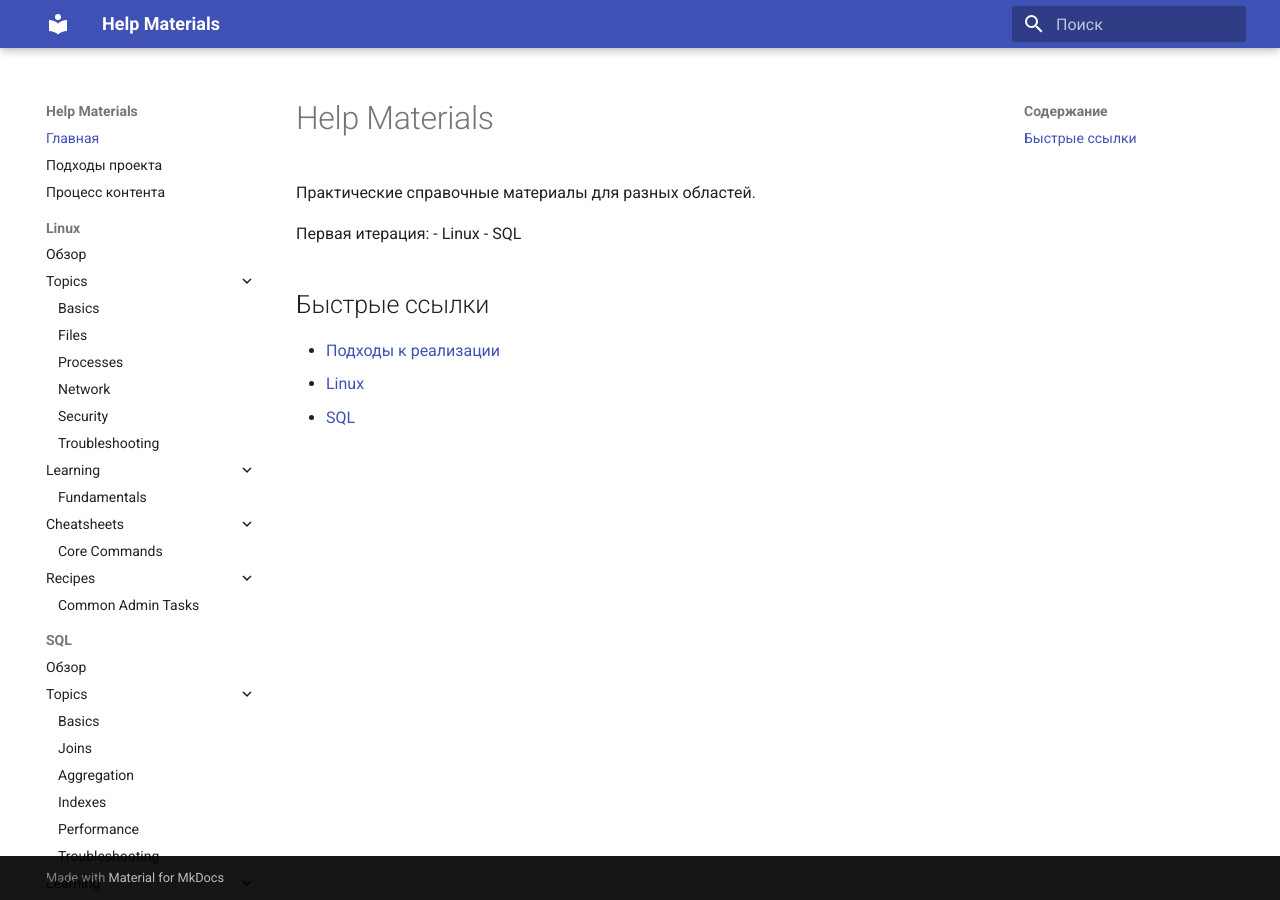
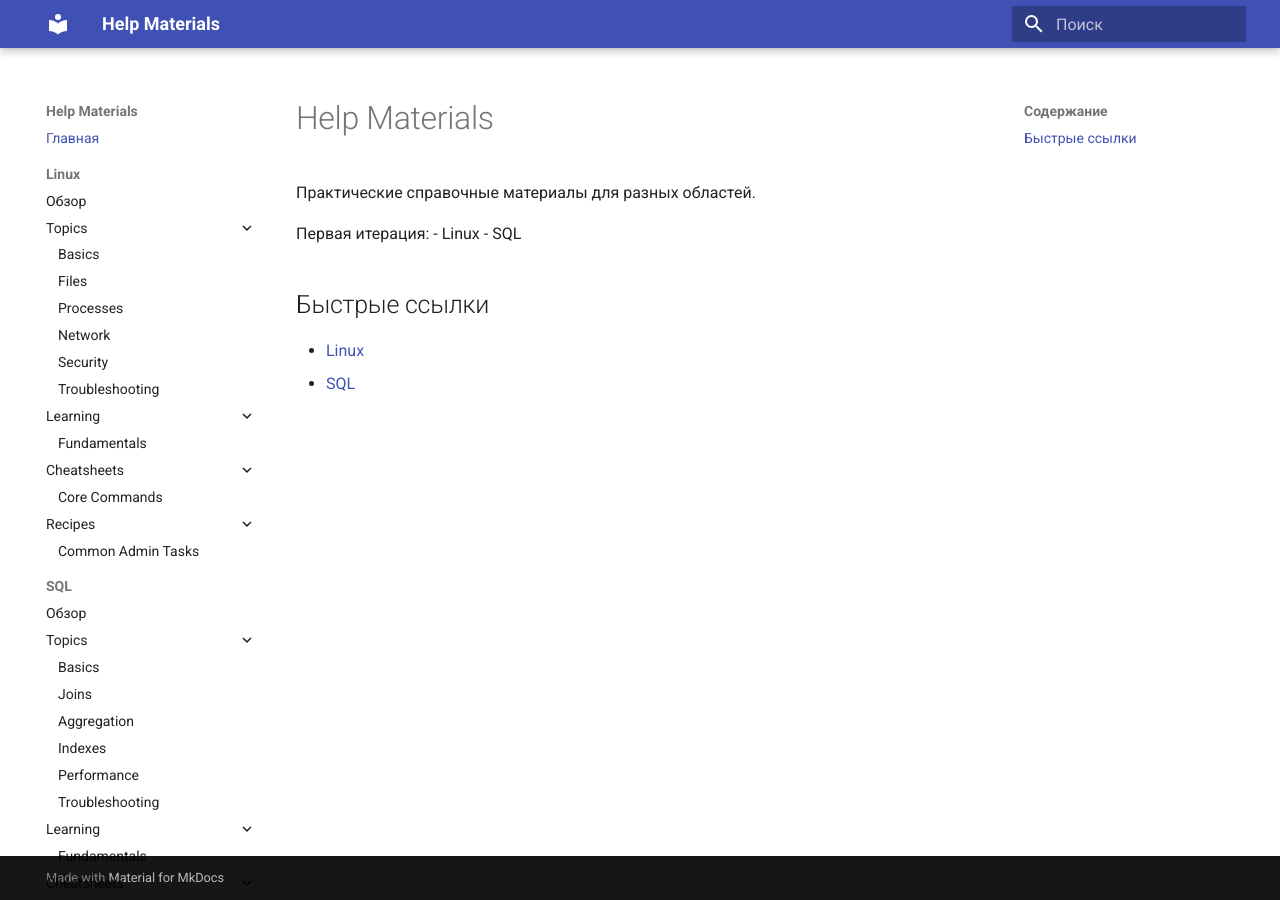
Before and after one commit to LenarBad/lenar-materials, an MkDocs documentation site: the page built from docs/index.md, in a window 1280 px wide. Built offline with MkDocs 1.6.1 and Material for MkDocs 9.7.7, drawn with Linux system fonts in a browser that asks for light colours.

Commit message:
Keep published docs focused on learning materials.
Remove internal process pages from MkDocs navigation and exclude them from the public site build.

Made-with: Cursor

```diff
--- a/docs/index.md
+++ b/docs/index.md
@@ -7,6 +7,5 @@
 - SQL
 
 ## Быстрые ссылки
-- [Подходы к реализации](PROJECT_APPROACHES.md)
 - [Linux](linux/README.md)
 - [SQL](sql/README.md)
--- a/mkdocs.yml
+++ b/mkdocs.yml
@@ -21,10 +21,12 @@ markdown_extensions:
 plugins:
   - search
 
+exclude_docs: |
+  PROJECT_APPROACHES.md
+  CONTENT_WORKFLOW.md
+
 nav:
   - Главная: index.md
-  - Подходы проекта: PROJECT_APPROACHES.md
-  - Процесс контента: CONTENT_WORKFLOW.md
   - Linux:
       - Обзор: linux/README.md
       - Topics:
```
